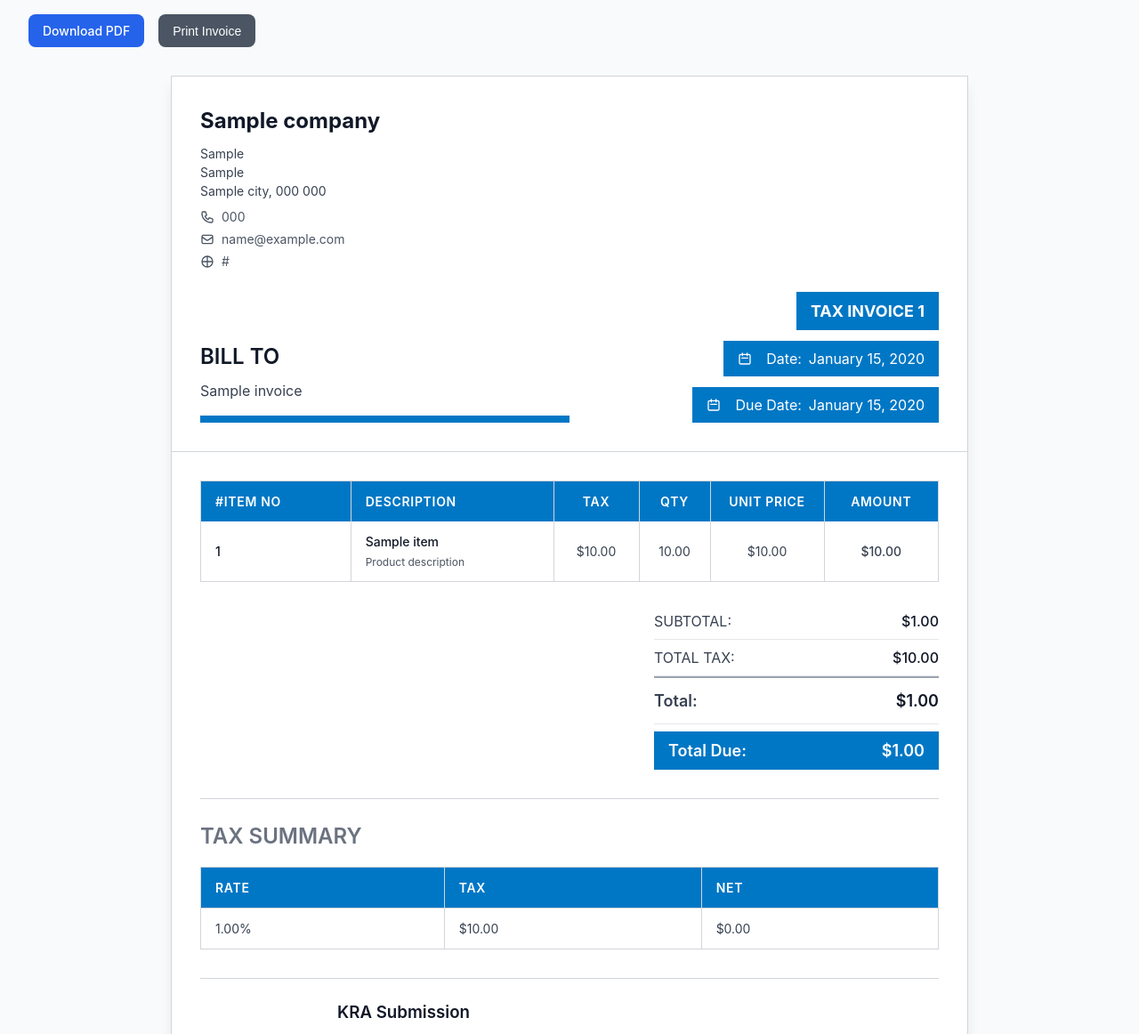
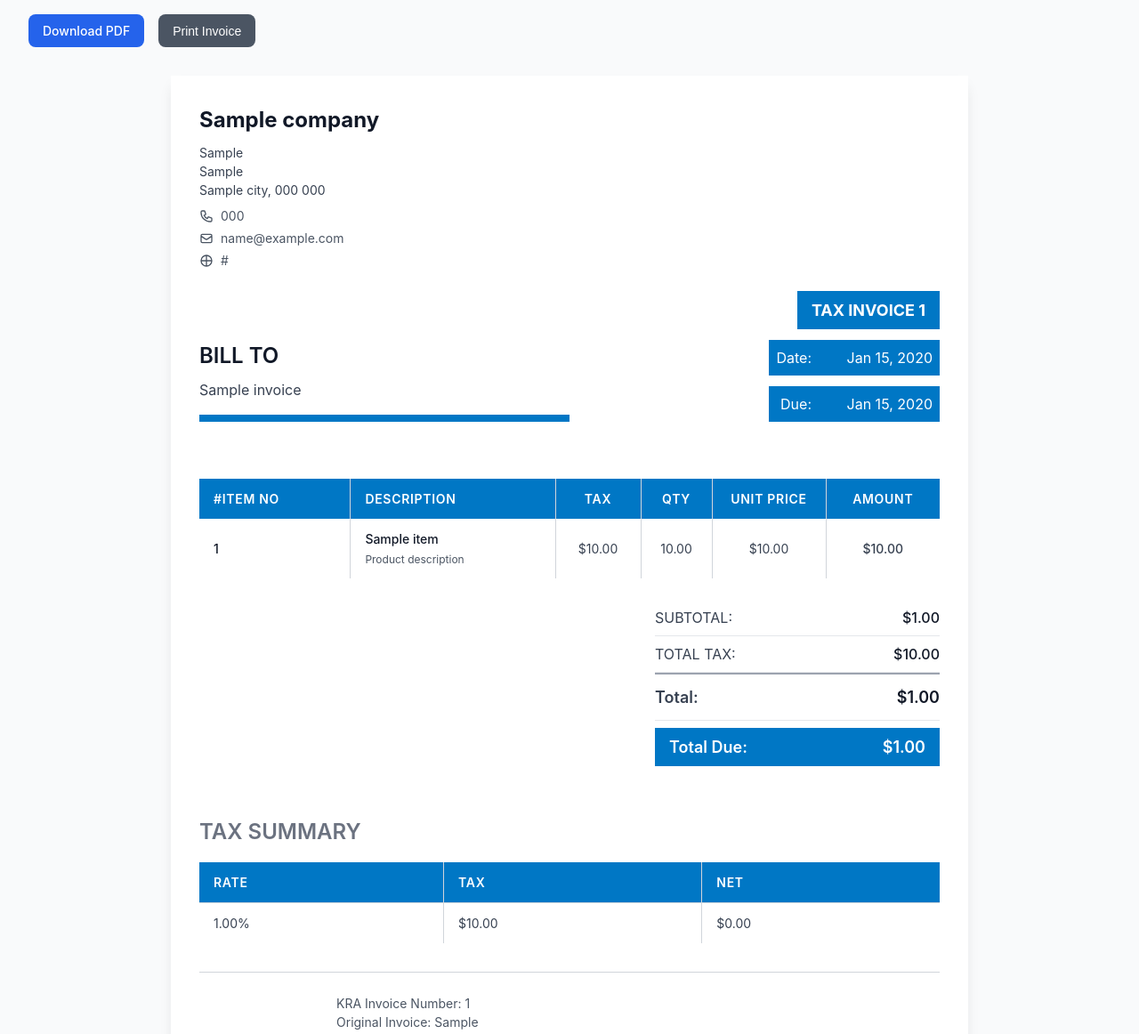
Before and after one commit to muasya-victor/qbonline, a Django app: template invoices/templates/invoices/invoice_template.html in a window 1280 px wide. Shown: the top 1162 px of the page at 89% size. Run offline with Django 5.2, Linux system fonts and the light colour scheme; the template is opened without the code that fills it: most values are stand-ins (such as "Sample title", 1, 10 or a date in 2020).

Commit message:
reside date

```diff
--- a/invoices/templates/invoices/invoice_template.html
+++ b/invoices/templates/invoices/invoice_template.html
@@ -89,13 +89,11 @@
         .invoice-container {
             background: white;
             box-shadow: 0 10px 15px -3px rgba(0, 0, 0, 0.1);
-            border: 1px solid #d1d5db;
             margin-bottom: 2rem;
         }
 
         /* Header Section */
         .invoice-header {
-            border-bottom: 1px solid #d1d5db;
             padding: 2rem;
         }
 
@@ -202,10 +200,24 @@
         .date-info {
             background-color: {{ company.brand_color|default:'#0077C5' }};
             color: white;
-            padding: 0.5rem 1rem;
+            padding: 0.5rem;
             display: flex;
             align-items: center;
             gap: 0.5rem;
+            min-width: 0;
+            flex-wrap: nowrap;
+            max-width: 100%;
+        }
+
+        .date-info span:first-of-type {
+            flex-shrink: 0;
+            min-width: 2.5rem; /* Enough for "Date:" or "Due:" */
+        }
+
+        .date-info span:last-of-type {
+            min-width: 8rem; /* Enough for "Oct 27, 2025" */
+            white-space: nowrap;
+            flex-shrink: 1;
         }
 
         /* Products Table */
@@ -215,7 +227,6 @@
 
         .table-container {
             overflow: hidden;
-            border: 1px solid #d1d5db;
         }
 
         table {
@@ -357,7 +368,6 @@
         .tax-summary {
             margin-top: 2rem;
             padding-top: 1.5rem;
-            border-top: 1px solid #d1d5db;
         }
 
         .tax-summary h2 {
@@ -368,7 +378,6 @@
         }
 
         .tax-table {
-            border: 1px solid #d1d5db;
         }
 
         .tax-table th {
@@ -581,20 +590,16 @@
                         </div>
 
                         <div class="date-info">
-                            <svg class="icon" fill="none" stroke="currentColor" viewBox="0 0 24 24">
-                                <path stroke-linecap="round" stroke-linejoin="round" stroke-width="2" d="M8 7V3m8 4V3m-9 8h10M5 21h14a2 2 0 002-2V7a2 2 0 00-2-2H5a2 2 0 00-2 2v12a2 2 0 002 2z"/>
-                            </svg>
+
                             <span>Date:</span>
-                            <span>{{ invoice.txn_date|date:"F j, Y" }}</span>
+                            <span>{{ invoice.txn_date|date:"M j, Y" }}</span>
                         </div>
 
                         {% if invoice.due_date %}
                         <div class="date-info">
-                            <svg class="icon" fill="none" stroke="currentColor" viewBox="0 0 24 24">
-                                <path stroke-linecap="round" stroke-linejoin="round" stroke-width="2" d="M8 7V3m8 4V3m-9 8h10M5 21h14a2 2 0 002-2V7a2 2 0 00-2-2H5a2 2 0 00-2 2v12a2 2 0 002 2z"/>
-                            </svg>
-                            <span>Due Date:</span>
-                            <span>{{ invoice.due_date|date:"F j, Y" }}</span>
+
+                            <span>Due:</span>
+                            <span>{{ invoice.due_date|date:"M j, Y" }}</span>
                         </div>
                         {% endif %}
                     </div>
@@ -705,7 +710,6 @@
                             {% endif %}
                         </div>
                         <div class="qr-info">
-                            <h3>KRA Submission</h3>
                             <div class="qr-details">
                                 KRA Invoice Number: {{ kra_submission.kra_invoice_number }}<br>
                                 Original Invoice: {{ kra_submission.trd_invoice_no }}<br>
```
